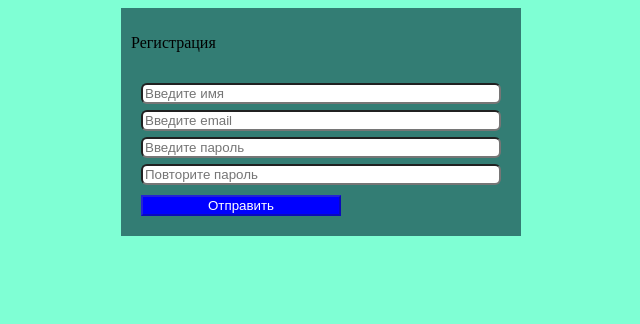
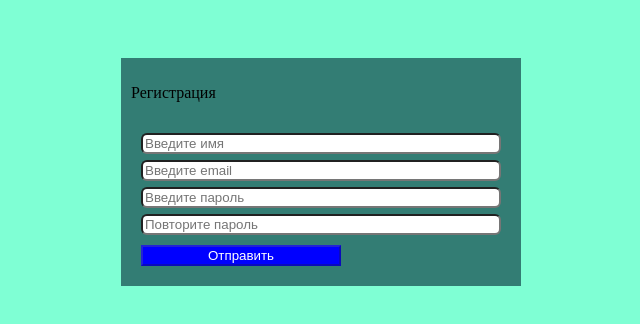
Before and after one commit to GlazkovPavel/SCpraktika2022, an Angular app: page / in a window 1280 px wide. Shown: the top 324 px of the page, without its empty margins (319-959 px from the left). Built offline with nearby package versions, Linux system fonts and the light colour scheme.

Commit message:
feat: верстка

```diff
--- a/src/app/app.component.scss
+++ b/src/app/app.component.scss
@@ -3,4 +3,5 @@
   flex-direction: column;
   max-width: 1440px;
   align-items: center;
+  margin: 0 auto;
 }
--- a/src/app/authorization/sign-up/sign-up.component.scss
+++ b/src/app/authorization/sign-up/sign-up.component.scss
@@ -3,6 +3,7 @@
   flex-direction: column;
   background: rgba(33, 93, 93, 0.8);
   padding: 10px;
+  margin-top: 50px;
 
 }
 .form {
```
Also changed, not shown: .eslintrc.json, 1 other file (tests, documents, lock files or other folders).
